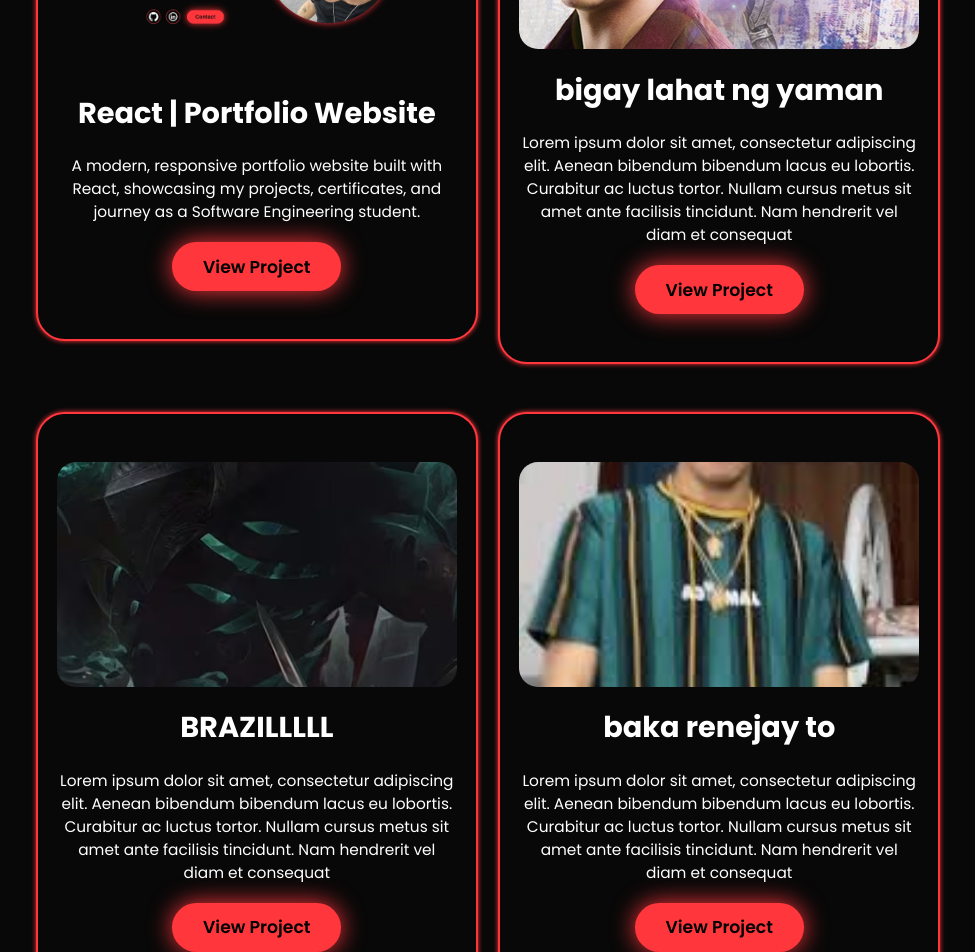
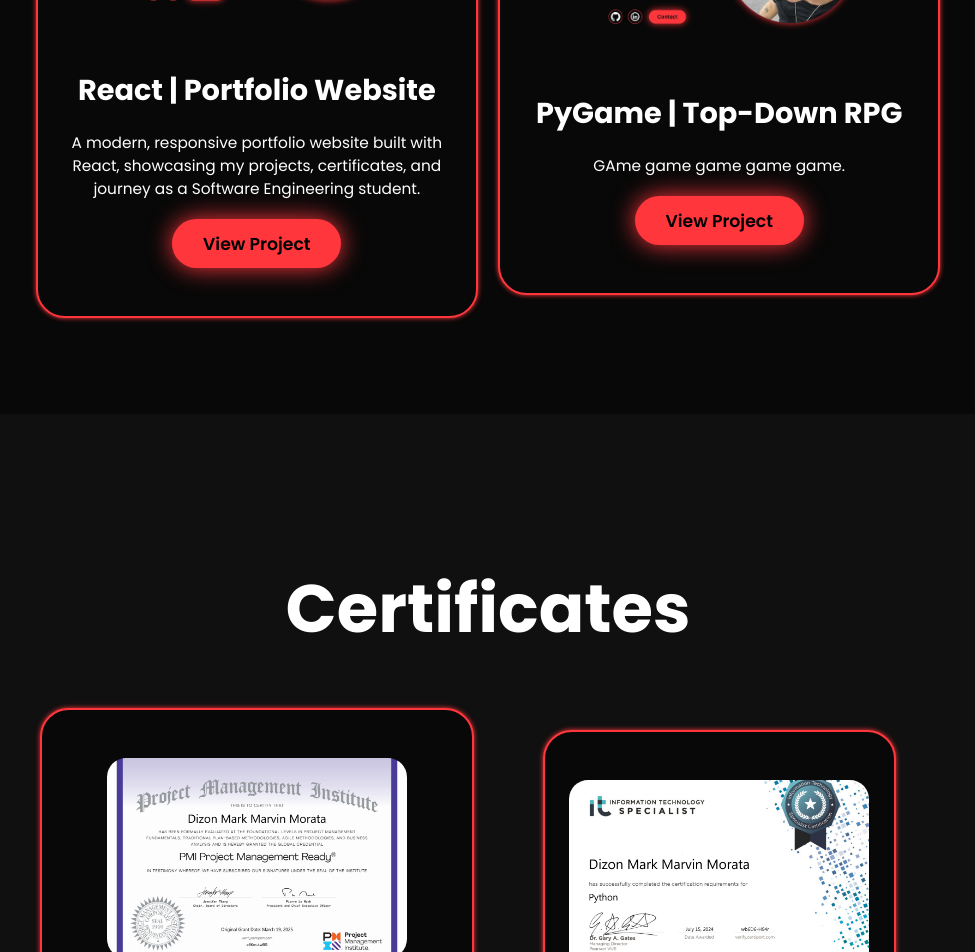
Before and after one commit to flowerboycutie/portfolio_website, a React (Create React App) app: page / in a window 1280 px wide. Shown: the part 3140-4092 px from the top of the page, without its empty margins (152-1127 px from the left). Built offline with nearby package versions, Linux system fonts and the light colour scheme.

Commit message:
added icon and title

```diff
--- a/src/App.js
+++ b/src/App.js
@@ -1,4 +1,4 @@
-import React, { useState } from 'react';
+import React, { useEffect, useState } from 'react';
 import './App.css';
 
 function App() {
@@ -9,6 +9,18 @@ function App() {
     setIsMenuActive(!isMenuActive);
     setIconSrc(isMenuActive ? '/menu-icon.png' : '/x.png');
   };
+
+  useEffect(() => {
+    document.title = 'Marvin Dizon - Portfolio';
+    const changeFavicon = (src) => {
+      const link = document.querySelector("link[rel*='icon']") || document.createElement('link');
+      link.type = 'image/icon';
+      link.rel = 'shortcut icon';
+      link.href = src;
+      document.getElementsByTagName('head')[0].appendChild(link);
+    };
+    changeFavicon('/icon.png')
+  }, []);
 
   return (
     <div>
@@ -100,22 +112,10 @@ function App() {
             <a href='https://github.com/flowerboycutie/portfolio_website' target='_blank' rel="noopener noreferrer" className="btn">View Project</a>
           </div>
           <div className="project-card">
-            <img src="/project2.png" alt="Project 2" />
-            <h3>bigay lahat ng yaman</h3>
-            <p>Lorem ipsum dolor sit amet, consectetur adipiscing elit. Aenean bibendum bibendum lacus eu lobortis. Curabitur ac luctus tortor. Nullam cursus metus sit amet ante facilisis tincidunt. Nam hendrerit vel diam et consequat</p>
-            <div className="btn">View Project</div>
-          </div>
-          <div className="project-card">
-            <img src="/project3.png" alt="Project 3" />
-            <h3>BRAZILLLLL</h3>
-            <p>Lorem ipsum dolor sit amet, consectetur adipiscing elit. Aenean bibendum bibendum lacus eu lobortis. Curabitur ac luctus tortor. Nullam cursus metus sit amet ante facilisis tincidunt. Nam hendrerit vel diam et consequat</p>
-            <div className="btn">View Project</div>
-          </div>
-          <div className="project-card">
-            <img src="/project4.png" alt="Project 4" />
-            <h3>baka renejay to</h3>
-            <p>Lorem ipsum dolor sit amet, consectetur adipiscing elit. Aenean bibendum bibendum lacus eu lobortis. Curabitur ac luctus tortor. Nullam cursus metus sit amet ante facilisis tincidunt. Nam hendrerit vel diam et consequat</p>
-            <div className="btn">View Project</div>
+            <img src="/portfolio-website.jpg" alt="RPG Game" />
+            <h3>PyGame | Top-Down RPG</h3>
+            <p>GAme game game game game.</p>
+            <a href='https://github.com/flowerboycutie/rpg' target='_blank' rel="noopener noreferrer" className="btn">View Project</a>
           </div>
         </div>
       </section>
```
Also changed, not shown: public/icon.png (added).
